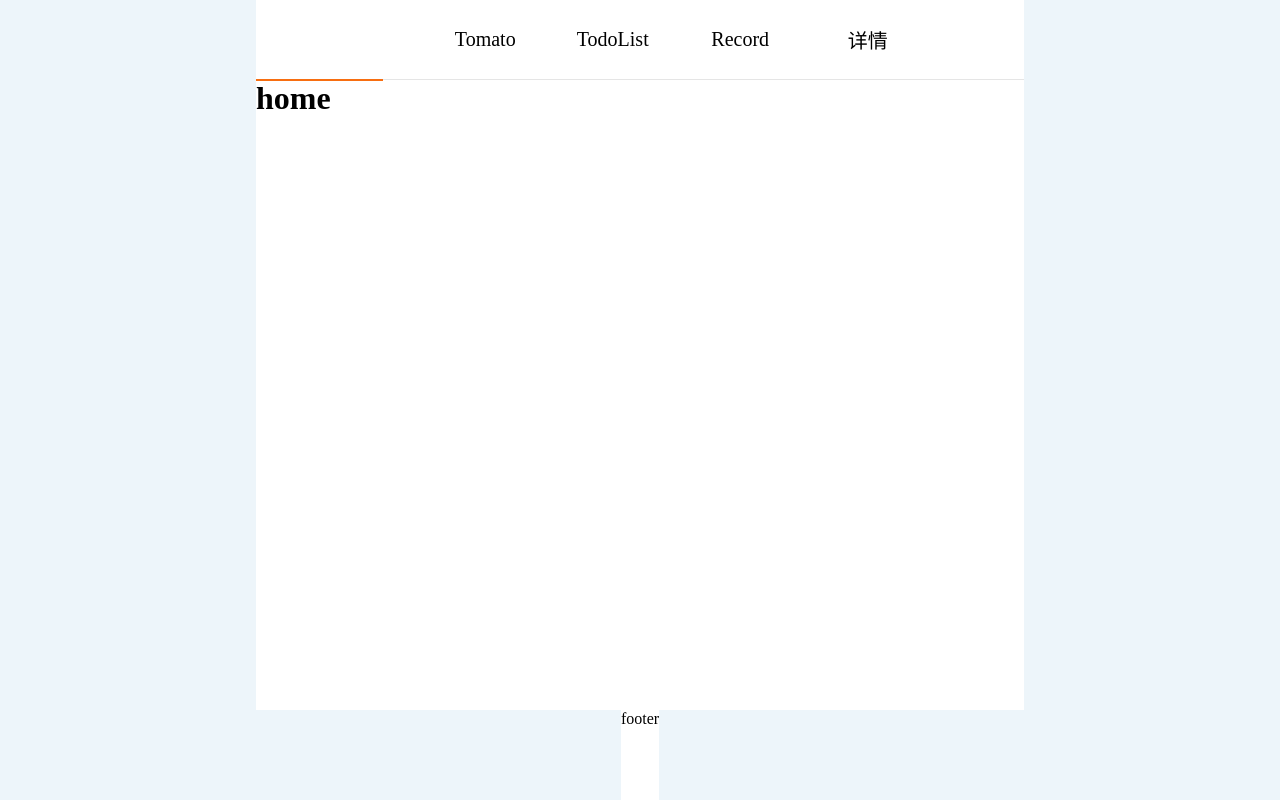
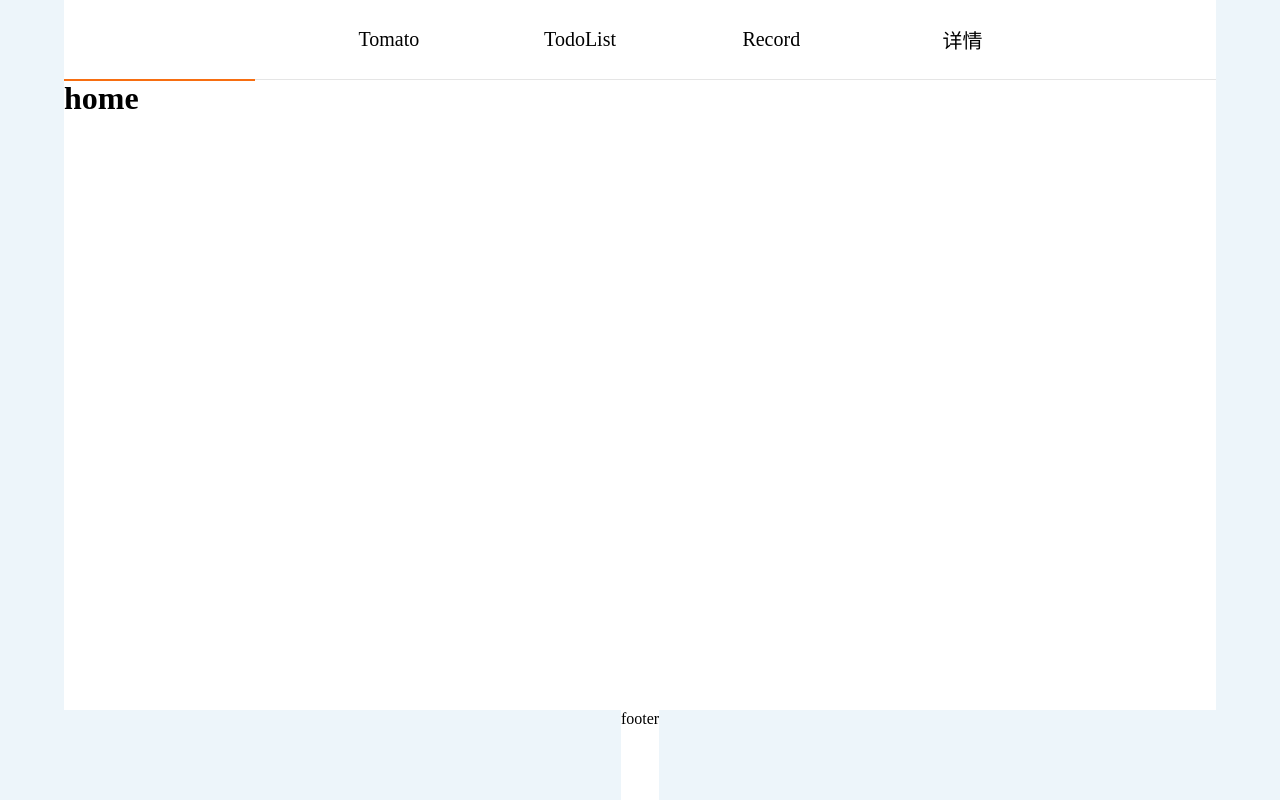
Before and after one commit to 1446450047/Tomato-ToDo, a React (Create React App) app: page / in a window 1280 px wide. Built offline with nearby package versions, Linux system fonts and the light colour scheme.

Commit message:
适应 大于1500  1500~1000 小于1000 布局

```diff
--- a/src/App.jsx
+++ b/src/App.jsx
@@ -15,12 +15,18 @@ function App() {
 
 const Wrapper = styled.div`
   height: 100vh;
-  width: 60%;
+  width: 80%;
   display: flex;
   background:#EDF5FA;
   flex-direction: column;
   justify-content: center;
   align-items: center;
+  @media (max-width: 1500px) {
+      width: 90%;
+   }
+   @media (max-width: 1000px) {
+      width: 100%;
+   }
 `;
 
 const Footer = styled.footer`
```
